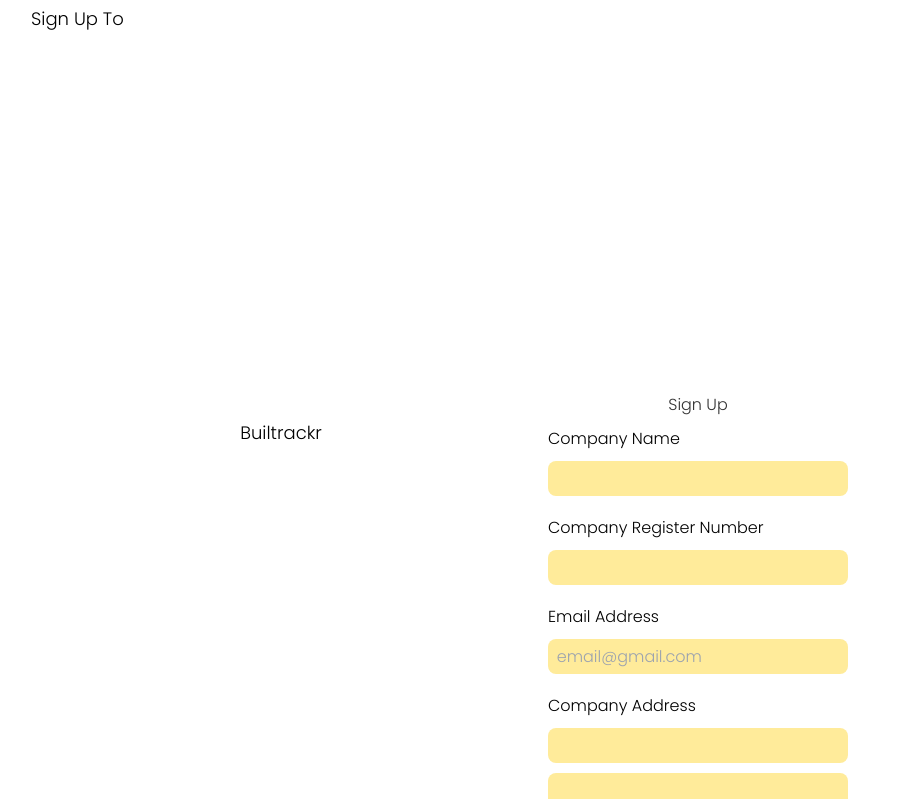
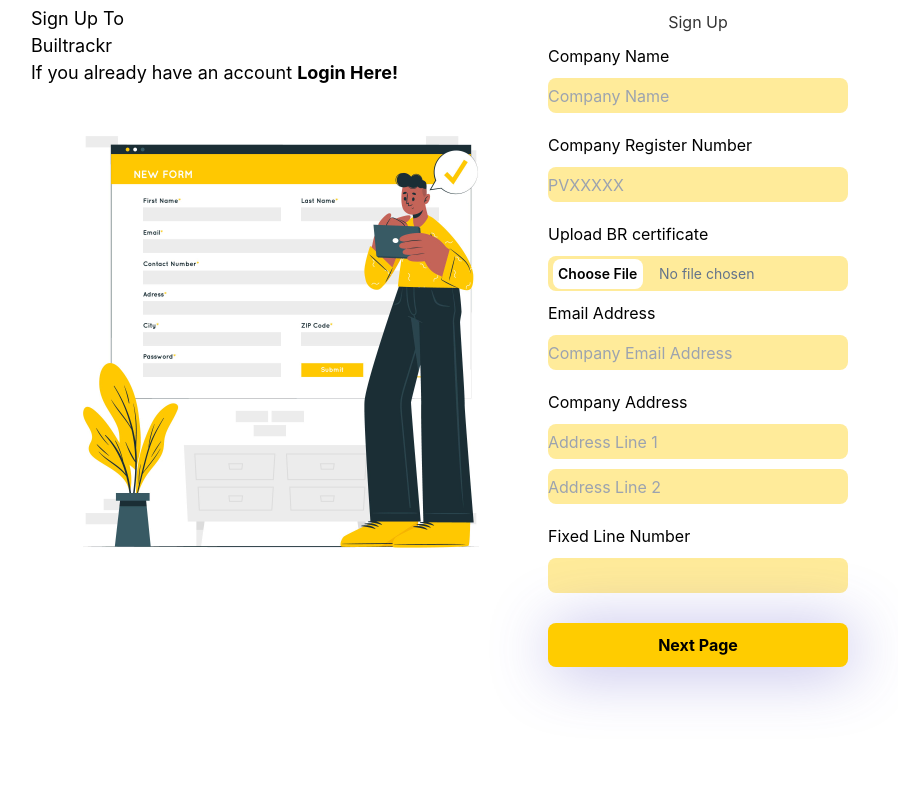
Before and after one commit to UCSC-TYGP-G52-builtrackr/builtrackr-web, a React (Create React App) app: page /Register in a window 1280 px wide. Shown: the top 799 px of the page, without its empty margins (198-1096 px from the left). Built offline with nearby package versions, Linux system fonts and the light colour scheme.

Commit message:
Solve the Registration Validation #4

```diff
--- a/src/CSS/dashboard.css
+++ b/src/CSS/dashboard.css
@@ -1,4 +1,4 @@
-@import url('https://fonts.googleapis.com/css2?family=Poppins:wght@200;300&family=Roboto:wght@300;400&family=Source+Sans+3:wght@300;400;600&display=swap');
+/* @import url('https://fonts.googleapis.com/css2?family=Poppins:wght@200;300&family=Roboto:wght@300;400&family=Source+Sans+3:wght@300;400;600&display=swap');
 
 *{
     margin:0;
@@ -16,7 +16,7 @@
     justify-content: center;
 }
 .container{
-    /* display:flex; */
+    display:flex;
 }
 main{
     width: 100%;
@@ -69,4 +69,4 @@
 }
 .icon, .link_text{
     font-size: 16px;
-}
+} */
--- a/src/CSS/register.css
+++ b/src/CSS/register.css
@@ -1,25 +1,20 @@
-
-
-
-.grid_container{
+.grid_container {
   display: grid;
   grid-template-columns: 1fr 1fr;
   gap: 20px;
-
 }
-  .grid_right{
+.grid_right {
   display: flex;
   align-items: center;
   /* background-color: #38362b; */
   align-content: center;
   padding: 10px;
-
 }
 img {
   width: 500px;
   height: 500px;
 }
-  .grid_left{
+.grid_left {
   display: flex;
   padding: 5px;
   width: 40%;
@@ -43,68 +38,116 @@
 }
 
 .form-info input {
-   background-color:#FFEB9A;
+  background-color: #ffeb9a;
   width: 300px;
-   height:35px;
-   border-radius:8px;
+  height: 35px;
+  border-radius: 8px;
   margin-bottom: 10px;
   border: none;
-   text-align:justify;
+  text-align: justify;
   box-shadow: #0b0b0b;
-
+}
+input[type="file"]::-webkit-file-upload-button {
+  margin-top: 3px;
+  /* background-color:#ffffff !important; */
+  width: 90px;
+  height: 30px;
+  border-radius: 8px;
+  border-color: #000000;
+  text-align: start;
+  padding: 5px;
+  margin-left: 5px;
+}
+input[type="file"]::before {
+  margin-top: 20px;
+  color: black;
+  display: inline-block;
 }
 
-button{
+button {
   margin-top: 20px;
-  background-color:#FFCC00;
+  background-color: #ffcc00;
   border-radius: 8px;
-  box-shadow: 4px 4px 62px rgba(77, 71, 195, 0.40);
+  box-shadow: 4px 4px 62px rgba(77, 71, 195, 0.4);
   font-weight: bold;
 }
-
 .next_button {
-
   width: 300px;
   color: #000000;
   padding: 10px 20px;
   border: none;
   cursor: pointer;
-
 }
 .next_buttonOtp {
-
   width: 150px;
   color: #000000;
   padding: 10px 20px;
   border: none;
   cursor: pointer;
   margin-left: 20%;
-
 }
 
-
-  .form_body{
+.form_body {
   display: flex;
   justify-content: center;
+}
 
+.error {
+  color: red;
 }
 
 @media only screen and (max-width: 1130px) {
-
   img {
     width: 300px;
     height: 300px;
   }
 }
 @media only screen and (max-width: 700px) {
-
   img {
-    display: none
+    display: none;
   }
-  .grid_container{
-    display:block;
-
-
+  .grid_container {
+    display: block;
+  }
 }
 
+.center {
+  text-align: center;
 }
+
+.verification {
+  margin-top: 20px;
+  /* display: none; */
+}
+
+.otp-input-fields {
+  margin: auto;
+  /* background-color: red; */
+  /* box-shadow: 0px 0 8px 0px #02024066; */
+  max-width: 420px;
+  display: flex;
+  justify-content: center;
+  gap: 10px;
+  padding: 10px;
+}
+
+.otp_num {
+  width: 40px !important;
+  height: 40px !important;
+  text-align: center !important;
+  outline: none;
+  border-radius: 4px;
+  border: 1px solid #2f8f1f;
+  font-size: 14px;
+}
+
+.otp_num::-webkit-inner-spin-button,
+.otp_num::-webkit-outer-spin-button {
+  appearance: none;
+}
+
+.success,
+.error {
+  display: none;
+  text-align: center;
+}
--- a/src/pages/Login/Login.jsx
+++ b/src/pages/Login/Login.jsx
@@ -1,18 +1,26 @@
-import {Link} from "react-router-dom";
-import {React, useState} from "react";
+import { Link } from "react-router-dom";
+import { React, useState } from "react";
+import { Validation } from "./validation";
 
+export function Login() {
+  const [values, setValues] = useState({
+    email: "",
+    password: "",
+  });
 
-
-export const Login = ()=>{
-    const [email ,setEmail] = useState ("");
-    const [password ,setPassword] = useState ("");
-
-    const handleSubmit =(e)=>{
-        e.preventDefault();
-        console.log(email);
+  const [errors, setErrors] = useState({});
+  function handleInput(event) {
+    const newObj = { ...values, [event.target.name]: event.target.value };
+    setValues(newObj);
   }
 
-    return(
+  function handleValidation(event) {
+    console.log(values);
+    event.preventDefault();
+    setErrors(Validation(values));
+    console.log(errors);
+  }
+  return (
     <div className="grid-container">
       <div className="form_body">
         {/* left side grid image */}
@@ -20,26 +28,53 @@
           <form>
             <h1>Login To</h1>
             <h2>Builtrackr</h2>
-        <span>If you don't  have an account  you can <Link to  = "/Register"><b>Register Here !</b></Link></span><br/>
-        <img className="image_1" src="./login.jpg"  alt  = "image_1"/>
+            <span>
+              If you don't have an account you can{" "}
+              <Link to="/Register">
+                <b>Register Here !</b>
+              </Link>
+            </span>
+            <br />
+            <img className="image_1" src="../login.jpg" alt="image_1" />
           </form>
         </div>
 
         {/*right side grid form */}
         <div className="grid_right">
-        <form className  = "register_form"  onSubmit = {handleSubmit}>
+          <form className="register_form" onSubmit={handleValidation}>
             <h1>Sign In</h1>
-        <div className="form-info" >
+            <div className="form-info">
               <label>User Name</label>
-        <input type  =  "email" placeholder="  email@gmail.com"  name = "email"  id  =  "email"  value  = {email}  onChange={(e) =>setEmail(e.target.value)}required></input>
+              <input
+                type="email"
+                placeholder=" email@gmail.com"
+                name="email"
+                id="email"
+                value={values.email}
+                onChange={handleInput}
+              ></input>
+              {errors.email && <p style={{ color: "red" }}>{errors.email}</p>}
               <label>Password</label>
-        <input type  =  "text" placeholder="  Enter Your Password"  name = "pwd"  id = "pwd" value  = {password} onChange={(e) =>setPassword(e.target.value)}></input><br/>
-        <button className='next_button' type  = "submit"> Login</button>
+              <input
+                type="password"
+                placeholder=" Enter Your Password"
+                name="password"
+                id="password"
+                value={values.password}
+                onChange={handleInput}
+              ></input>
+              <br />
+              {errors.password && (
+                <p style={{ color: "red" }}>{errors.password}</p>
+              )}
+              <button className="next_button" type="submit">
+                {" "}
+                Login
+              </button>
             </div>
           </form>
         </div>
       </div>
     </div>
   );
-
 }
--- /dev/null
+++ b/src/pages/Login/validation.js
@@ -0,0 +1,32 @@
+export function Validation(values) {
+  console.log(values);
+  const errors = {};
+
+  const emailPattern = /^[^\s@]+@[^\s@]+\.[^s@]{2,6}$/;
+
+  const passwordPattern = /^(?=.*\d)(?=.*[a-z])(?=.*[A-Z])[a-zA-Z0-9]{8,}$/;
+  if (values.email === "") {
+    errors.email = "Email is Required";
+  } else if (!emailPattern.test(values.email)) {
+    errors.email = "Email doesn't in correct order";
+  }
+
+  if (values.password === "") {
+    errors.password = "Password is required";
+  } else if (passwordPattern.test(values.password)) {
+    errors.password = "Password is not in format";
+  }
+  if (
+    values.regNo === "" ||
+    values.companyName === "" ||
+    values.line1 === "" ||
+    values.contactNo === ""
+
+  ) {
+    errors.input = "Field is required";
+  }
+  if (values.password !== values.cPassword) {
+    errors.confirm = "Password Didn't Match";
+  }
+  return errors;
+}
--- a/src/pages/SignUp/Register.jsx
+++ b/src/pages/SignUp/Register.jsx
@@ -1,25 +1,40 @@
-import {React, useState } from 'react';
-import '../../CSS/register.css';
-import {Link} from "react-router-dom";
-import {useNavigate} from 'react-router-dom';
+import { React, useEffect, useState } from "react";
+import "../../CSS/register.css";
+import { Link } from "react-router-dom";
+import { useNavigate } from "react-router-dom";
+
+export const Register = () => {
+  const navigate = useNavigate();
+  const [email, setEmail] = useState("");
+  const [name, setName] = useState("");
+  const [regNo, setRegNo] = useState("");
+  const [line1, setLine1] = useState("");
+  const [line2, setLine2] = useState("");
+  const [contactNo, setContactNo] = useState("");
+  const [certificate, setCertificate] = useState("");
+  const [errors, setErrors] = useState({ name: "", contactNo: ""});
+
+  const handleChange = (event) => {
+    const { name, value } = event.target;
+    setName(value);
+    setErrors((prevErrors) => ({
+      ...prevErrors,
+      [name]: value.trim().length <= 1 ? "User Name required" : "",
+    }));
+  };
 
 
+  const handleNumber = (event) => {
+    const { value } = event.target;
+    const regex = /^[0-9]{10}$/;
+    setContactNo(value);
+    setErrors((prevErrors) => ({
+      ...prevErrors,
+      contactNo: regex.test(value.trim()) ? "" : "Invalid Number",
+    }));
+  };
 
-
-
-export const Register = () =>{
-
-const navigate = useNavigate();
-
-    const [email , setEmail] =  useState(" ");
-    const [name ,setName] = useState(" ");
-    const [regNo , setRegNo] = useState(" ");
-    const [line1 , setLine1] = useState(" ");
-    const [line2 , setLine2] = useState(" ");
-    const [contactNo , setContactNo] = useState(" ");
-
-
-    const handleSubmit = (e) =>{
+  const handleSubmit = (e) => {
     e.preventDefault();
 
     const formData = {
@@ -31,52 +46,125 @@
       contactNo,
     };
 
-          //Pass the form values to the next page using location state
-          navigate('/RegisterTwo', { state: formData });
+    if (name.trim().length !== 0 && contactNo.trim().length !== 0) {
+      navigate("/RegisterTwo", { state: formData });
+
+      // Reset the form after submission
+      setName("");
+      setRegNo("");
+      setEmail("");
+      setLine1("");
+      setLine2("");
+      setContactNo("");
+      setErrors({ name: "", contactNo: "" });
+    } else {
+      setErrors({
+        name: name.trim().length === 0 ? "User Name required" : "",
+        contactNo:
+          contactNo.trim().length === 0 ? "Contact Number required" : "",
+        regNo: regNo.trim().length === 0 ? "Register Number required" : "",
+        email: email.trim().length === 0 ? "Email required" : "",
+      });
     }
+  };
 
-
-    // function NextPage(){
-    //   navigate("/RegisterTwo")
-    // }
-
-    return(
-
-        //grid start
+  return (
     <div className="grid-container">
       <div className="form_body">
-        {/* left side grid image */}
         <div className="grid_left">
           <form>
             <h1>Sign Up To</h1>
             <h2>Builtrackr</h2>
-        <span>If you already have an account <Link to  = "/Login"><b>Login Here !</b></Link></span><br/>
-        <img className="image_1" src="./register.jpg"  alt  = "image_1"/>
+            <span>
+              If you already have an account{" "}
+              <Link to="/Login">
+                <b>Login Here!</b>
+              </Link>
+            </span>
+            <br />
+            <img className="image_1" src="./register.jpg" alt="image_1" />
           </form>
         </div>
-
-        {/*right side grid form */}
         <div className="grid_right">
-        <form className  = "register_form" onSubmit = {handleSubmit}>
+          <form className="register_form" onSubmit={handleSubmit}>
             <h1>Sign Up</h1>
-        <div className="form-info" >
+            <div className="form-info">
               <label>Company Name</label>
-        <input type  =  "text" name  = "companyName" id = "name"  value ={name} onChange={(e) =>setName(e.target.value)}></input>
+              <input
+                type="text"
+                placeholder="Company Name"
+                name="name"
+                value={name}
+                onChange={handleChange}
+              />
+              {errors.name && <div className="error">{errors.name}</div>}
               <label>Company Register Number</label>
-        <input type  = "text" placeholder="   PVXXXXX"  name = "regNo" id ="regNo" value ={regNo} onChange={(e) =>setRegNo(e.target.value)}></input>
+              <input
+                type="text"
+                placeholder="PVXXXXX"
+                name="regNo"
+                value={regNo}
+                onChange={(e) => setRegNo(e.target.value)}
+              />
+              {errors.regNo && <div className="error">{errors.regNo}</div>}
+              <label>Upload BR certificate </label>
+              <input
+                type="file"
+                placeholder="upload PDF"
+                name="certificate"
+                value={certificate}
+                onChange={(e) => setCertificate(e.target.value)}
+                class="block w-full text-sm text-slate-500
+      file:mr-4 file:py-2 file:px-4
+      file:rounded-full file:border-0
+      file:text-sm file:font-semibold
+      file:bg-white file:text-black
+      hover:file:bg-orange-500 hover:file:text-white
+    "
+              />
               <label>Email Address</label>
-        <input type  =  "email" placeholder="  email@gmail.com"  name = "email"  id  =  "email" value ={email} onChange={(e) =>setEmail(e.target.value)} required></input>
+              <input
+                type="email"
+                placeholder="Company Email Address"
+                name="email"
+                value={email}
+                onChange={(e) => setEmail(e.target.value)}
+              />
+              {errors.email && <div className="error">{errors.email}</div>}
               <label>Company Address</label>
-        <input type  =  "text" placeholder="   No/10A"  name = "line1"  id = "line1" value ={line1} onChange={(e) =>setLine1(e.target.value)}></input><br/>
-        <input type  =  "text" placeholder="   Queens road"  name = "line2" id= "line2" value ={line2} onChange={(e) =>setLine2(e.target.value)}></input>
+              <input
+                type="text"
+                placeholder="Address Line 1"
+                name="line1"
+                value={line1}
+                onChange={(e) => setLine1(e.target.value)}
+              />
+              <br />
+              <input
+                type="text"
+                placeholder="Address Line 2"
+                name="line2"
+                value={line2}
+                onChange={(e) => setLine2(e.target.value)}
+              />
               <label>Fixed Line Number</label>
-        <input type= "tel" maxLength= "10"  name  =  "contactNo"  id ="contactNo" value ={contactNo}  onChange={(e) =>setContactNo(e.target.value)}></input><br/>
-        <button className='next_button'type="submit">Next Page</button>
+              <input
+                type="tel"
+                name="contactNo"
+                value={contactNo}
+                onChange={handleNumber}
+              />
+              {errors.contactNo && (
+                <div className="error">{errors.contactNo}</div>
+              )}
+              <br />
+              <button className="next_button" type="submit">
+                Next Page
+              </button>
             </div>
           </form>
         </div>
-
       </div>
     </div>
   );
-}
+};
--- a/src/pages/SignUp/RegisterTwo.jsx
+++ b/src/pages/SignUp/RegisterTwo.jsx
@@ -1,44 +1,56 @@
-import '../../CSS/register.css';
-import {Link} from "react-router-dom";
-import {useState} from 'react';
-import { useLocation } from 'react-router-dom';
+import "../../CSS/register.css";
+import { Link } from "react-router-dom";
+import { useState } from "react";
+import { useLocation } from "react-router-dom";
+import { Validation } from "../Login/validation";
+
+export const RegisterTwo = () => {
+  const [values, setValues] = useState({
+    email: "",
+    username: "",
+    OTP:"",
+    password: "",
+    cPassword: "",
+  });
+
+  const [errors, setErrors] = useState({ OTP:"",username: "",password: "", cPassword: ""});
+  function handleInput(event) {
+    const newObj = { ...values, [event.target.name]: event.target.value };
+    setValues(newObj);
+  }
 
 
+  function handleValidation(event) {
+    console.log(values);
+    event.preventDefault();
+    console.log(errors);
 
-export const RegisterTwo = () =>{
+    setErrors({
+      username: values.username.trim().length === 0 ? "User Name required" : "",
+      OTP: values.OTP.trim().length === 0 ? "OTP required" : "",
+      password: values.password.trim().length === 0 ? "Password required" : "",
+      cPassword:values.cPassword.trim()===""?"Confirm Password required":values.password.trim()===values.cPassword.trim()?"":"Password does not match",
+
+    });
+
+  }
   const location = useLocation();
-
-    const [Email , setEmail] =  useState(" ");
-    // const [name ,setName] = useState(" ");
-    // const [regNo , setRegNo] = useState(" ");
-    // const [line1 , setLine1] = useState(" ");
-    // const [line2 , setLine2] = useState(" ");
-    // const [contactNo , setContactNo] = useState(" ");
-
-
   const formData = location.state;
-
   if (!formData) {
     return <div>No form data found.</div>;
   }
   // Access the form values
   const { email, name, regNo, line1, line2, contactNo } = formData;
-
-
-    const handleSubmit = (e) =>{
+  const handleSubmit = (e) => {
     e.preventDefault();
-        console.log(Email);
     console.log(email);
     console.log(name);
     console.log(regNo);
     console.log(line1);
     console.log(line2);
     console.log(contactNo);
-
-    }
-    return(
-
-
+  };
+  return (
     //grid start
     <div className="grid-container">
       <div className="form_body">
@@ -47,31 +59,85 @@
           <form>
             <h1>Sign Up To</h1>
             <h3>Builtrackr</h3>
-            <span>If you already have an account <Link to  = "/Login"><b>Login Here !</b></Link></span><br/>
-            <img className="image_1" src="./image_1.png"  alt  = "image_1"/>
+            <span>
+              If you already have an account{" "}
+              <Link to="/Login">
+                <b>Login Here !</b>
+              </Link>
+            </span>
+            <br />
+            <img className="image_1" src="./register.jpg" alt="image_1" />
           </form>
         </div>
         {/*right side grid form */}
         <div className="grid_right">
-            <form className  = "register_form" onSubmit={handleSubmit}>
+          <form className="register_form" onSubmit={handleValidation}>
             <h1>Complete Registration</h1>
-            <div className="form-info" >
+            <div className="form-info">
               <label>Email Address</label>
-            <input type  =  "email" placeholder="  email@gmail.com"  name = "Email"  id  =  "email"  value={Email} onChange={(e) =>setEmail(e.target.value)}  required></input>
-             <br/><button className='next_buttonOtp' >Send OTP</button>
+              <input
+                type="email"
+                placeholder={email}
+                name="email"
+                id="email"
+                value={email}
+                onChange={handleInput}
+              ></input>
+              <br />
+              <button className="next_buttonOtp">Send OTP</button>
               <label>Enter OTP</label>
-            <input type  = "text" placeholder=" Enter OTP"  name = "OTP" id ="OTP"></input>
+              <div className="otp-input-fields">
+                <input type="number" className="otp_num otp_num_1" maxlength="1"/>
+                <input type="number" className="otp_num otp_num_2" maxlength="1"/>
+                <input type="number" className="otp_num otp_num_3" maxlength="1"/>
+                <input type="number" className="otp_num otp_num_4" maxlength="1"/>
+            </div>
+            {errors.OTP && (
+                <p style={{ color: "red" }}>{errors.OTP}</p>
+              )}
               <label>User Name</label>
-            <input type  =  "text" name  = "uname" id = "uname" placeholder=" Enter User Name"></input>
+              <input
+                type="text"
+                name="username"
+                id="uname"
+                placeholder=" Enter User Name"
+              ></input>
+              {errors.username && (
+                <p style={{ color: "red" }}>{errors.username}</p>
+              )}
               <label>Password</label>
-            <input type  =  "text" placeholder="   Enter Your Password"  name = "pwd"  id = "pwd"></input><br/>
+              <input
+                type="password"
+                placeholder=" Enter Your Password"
+                name="password"
+                id="pwd"
+                value={values.password}
+                onChange={handleInput}
+              ></input>
+              <br />
+              {errors.password && (
+                <p style={{ color: "red" }}>{errors.password}</p>
+              )}
               <label>Confirm Password</label>
-            <input type  =  "text" placeholder="   Re-Enter Your Password"  name = "cpwd"  id = "cpwd"></input><br/>
-            <button className='next_button' type  ="submit">Register</button>
+              <input
+                type="password"
+                placeholder=" Re-Enter Your Password"
+                name="cPassword"
+                id="cpwd"
+                value={values.cPassword}
+                onChange={handleInput}
+              ></input>
+              <br />
+              {errors.cPassword && (
+                <p style={{ color: "red" }}>{errors.cPassword}</p>
+              )}
+              <button className="next_button" type="submit">
+                Register
+              </button>
             </div>
           </form>
         </div>
       </div>
     </div>
   );
-}
+};
```
Also changed, not shown: 1 other file (tests, documents, lock files or other folders). Lines whose indentation alone changed are shown as unchanged.
